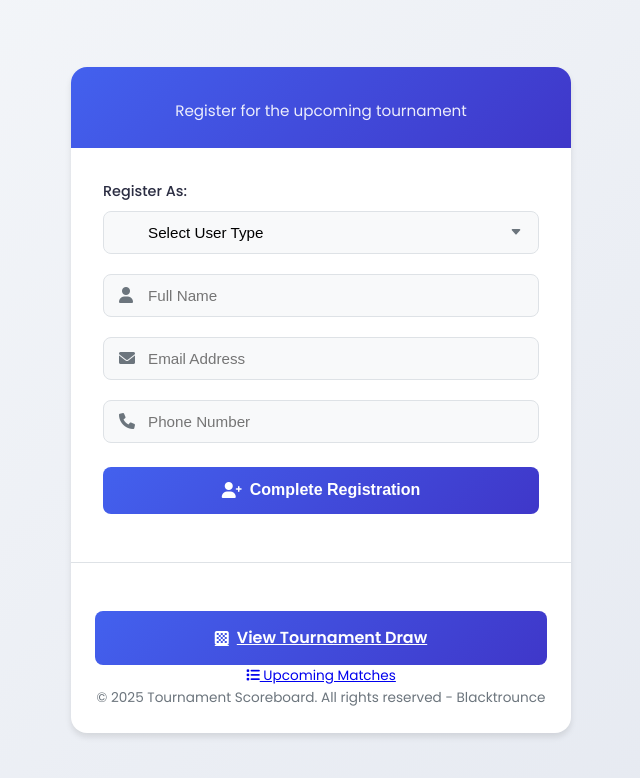
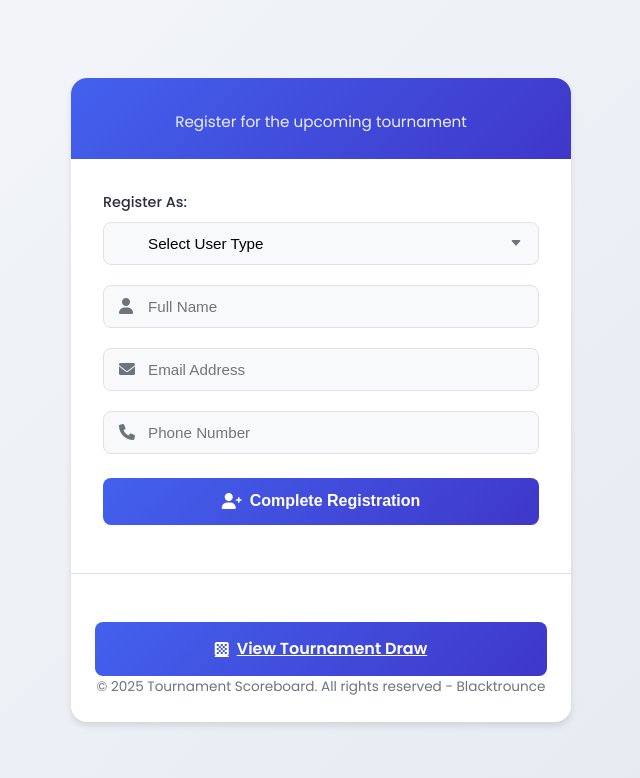
Before and after one commit to rohanbarde/live-scoreboard, a plain HTML site: page views/player-registration.html in a window 1280 px wide. Shown: the whole page, without its empty margins (319-959 px from the left). Drawn offline with Linux system fonts and the light colour scheme; no server answers.

Commit message:
remove view matches from reg

```diff
--- a/views/player-registration.html
+++ b/views/player-registration.html
@@ -111,9 +111,6 @@
             <a href="/views/tournament-draw.html" class="btn btn-primary">
                 <i class="fas fa-chess-board"></i> View Tournament Draw
             </a>
-            <a href="/views/tournament-draw.html" class="btn btn-secondary">
-                <i class="fas fa-list"></i> Upcoming Matches
-            </a>
         </div>
         <p>© 2025 Tournament Scoreboard. All rights reserved - Blacktrounce</p>
     </div>
```
